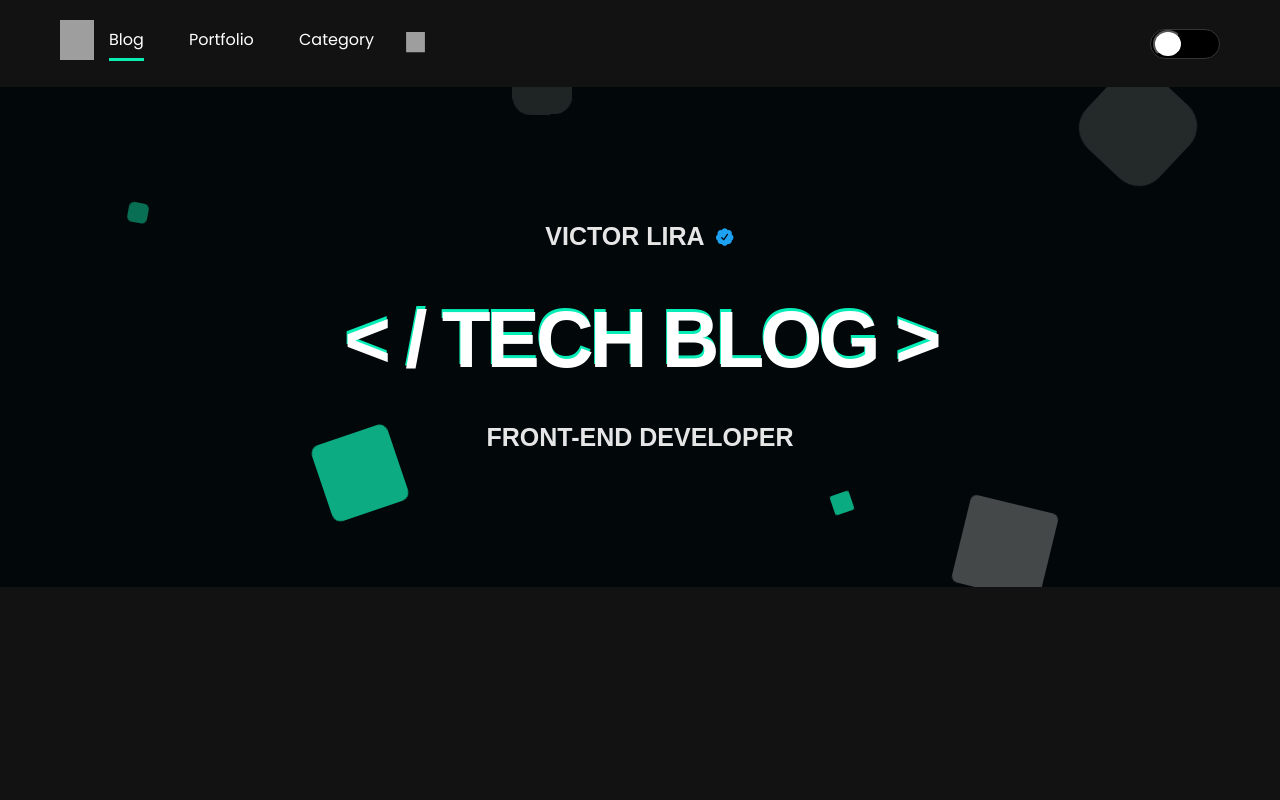
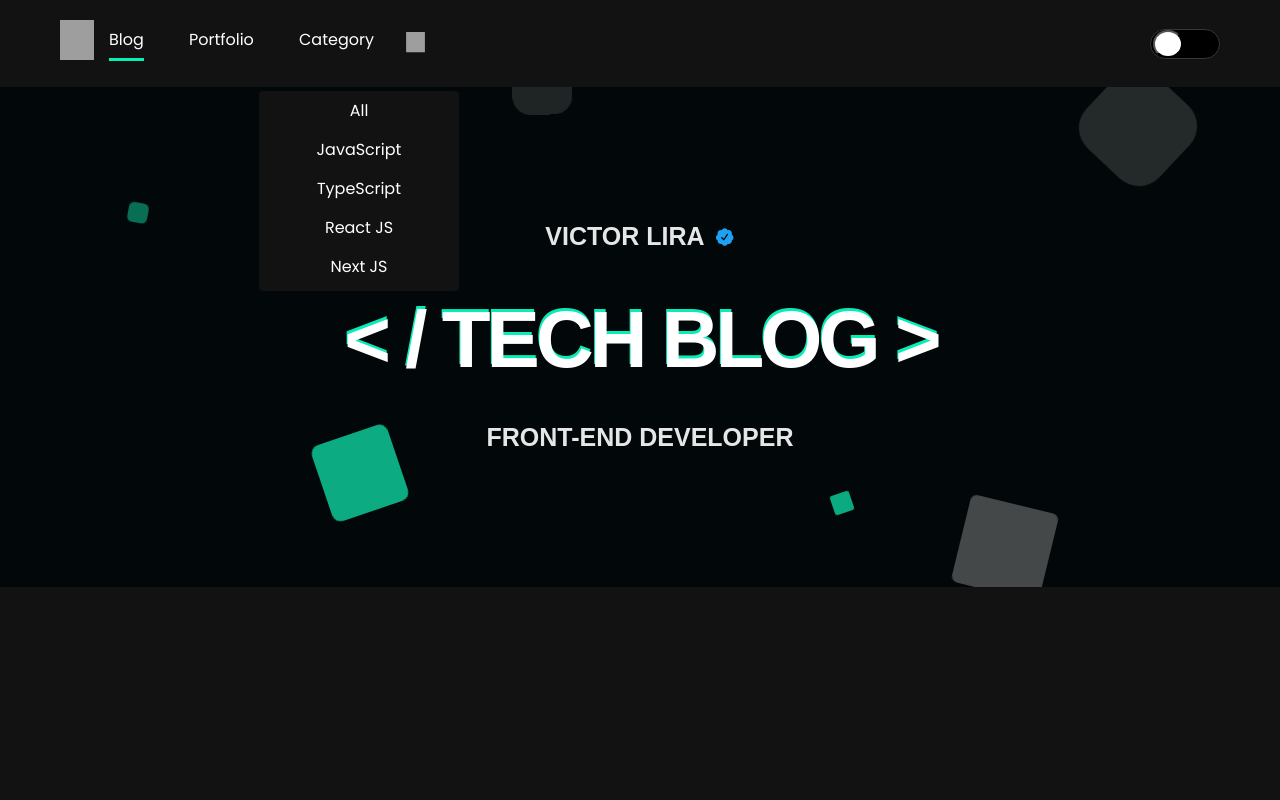
Before and after one commit to victorlirafront/tech-blog, a Next.js app in the folder frontend/: page / in a window 1280 px wide. Shown: the top 800 px of the page. Built offline with nearby package versions, Linux system fonts and the light colour scheme; no server answers; grey boxes are pictures that could not be loaded; a web font is replaced by a local one.

Commit message:
fiix: alterando dropdown position

```diff
--- a/frontend/src/components/Header/index.tsx
+++ b/frontend/src/components/Header/index.tsx
@@ -136,7 +136,7 @@ const Header = function (props: IHeaderProps) {
                                     <p>Category</p>
                                     <Image width={40} height={40} style={css} className={`arrow`} src="https://ik.imagekit.io/Victorliradev/blog_pessoal/assets/arrow_Qvhukz-ZL.png" alt="" />
                                 </div>
-                                <ul className={`category-options ${isCategoryActive ? 'active' : ""}`}>
+                                <ul className={`category-options ${isCategoryActive ? "" : "active"}`}>
                                     <li className="option" onClick={() => categoryOptionHandler("1", "all")}>All</li>
                                     <li className="option" onClick={() => categoryOptionHandler("1", "javascript")}>JavaScript</li>
                                     <li className="option" onClick={() => categoryOptionHandler("1", "typescript")}>TypeScript</li>
```
